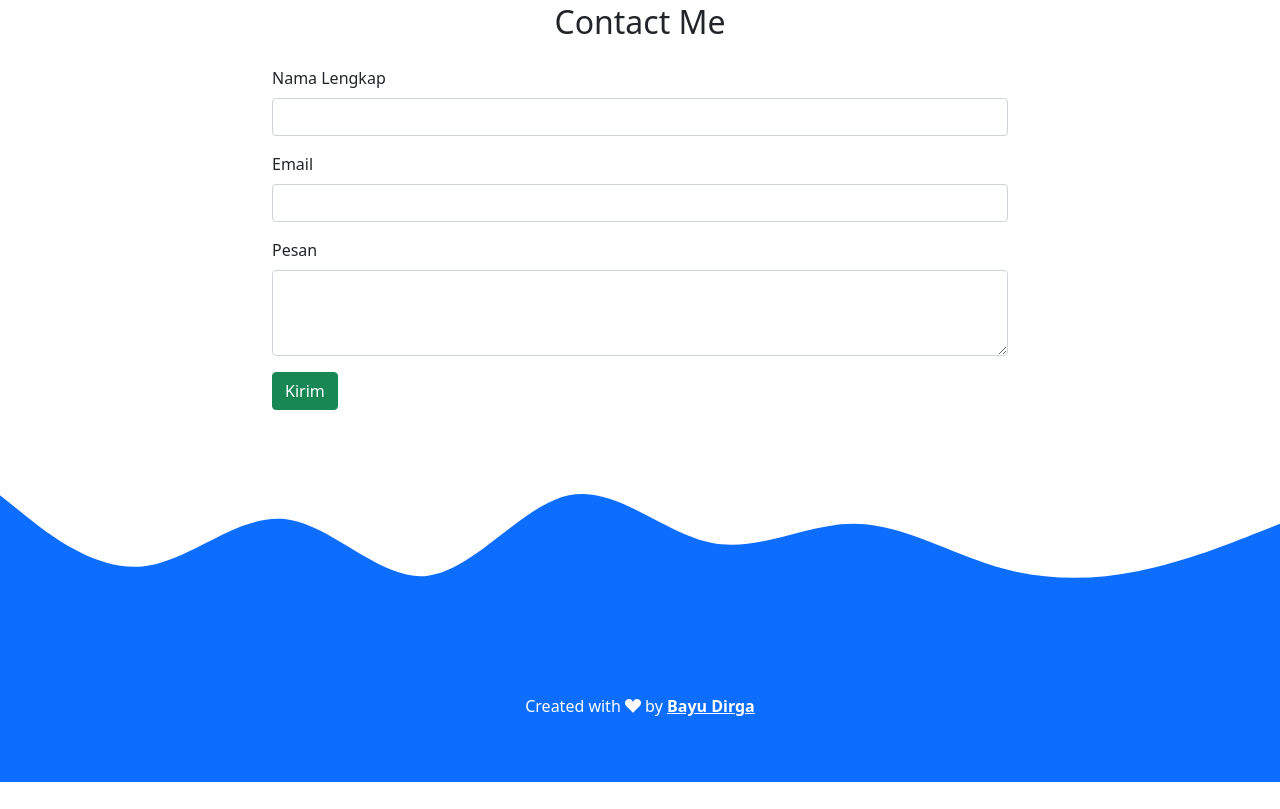
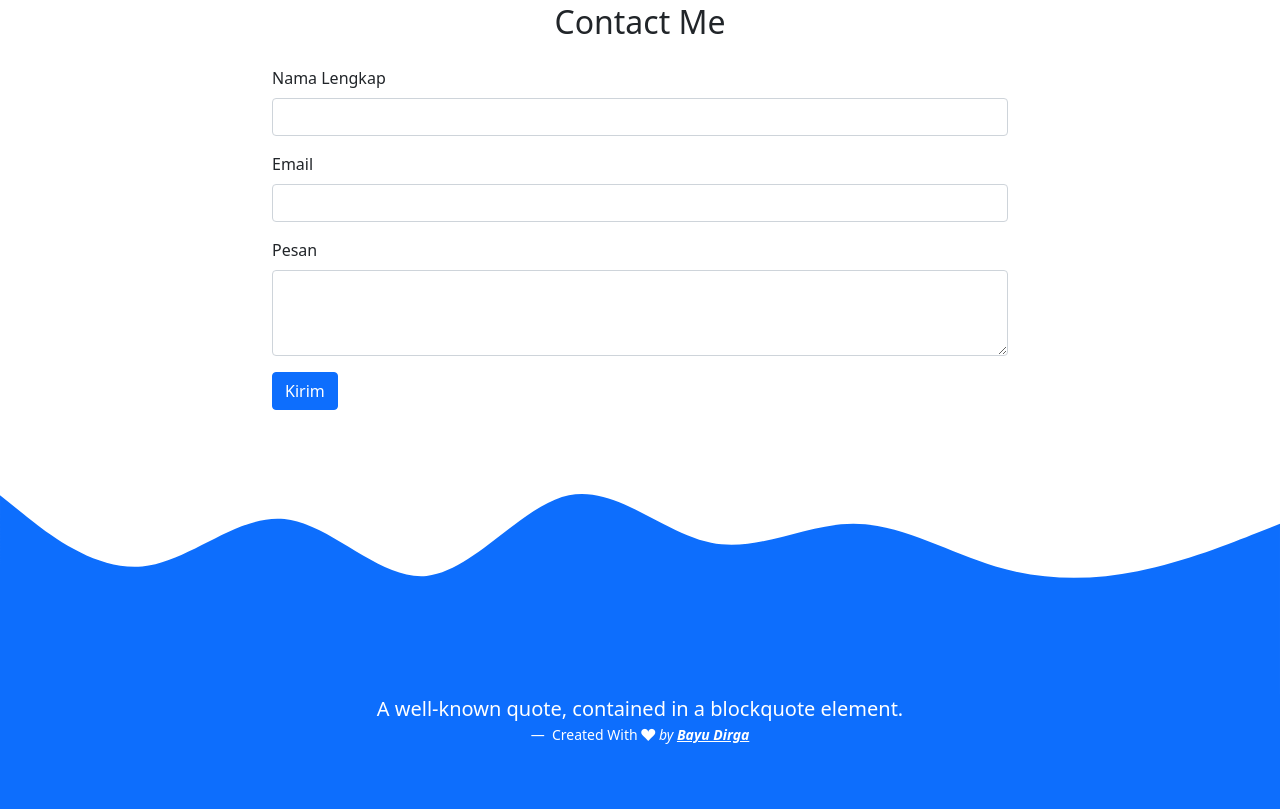
Before and after one commit to smoshi0/portfolio, a plain HTML site: page index.html in a window 1280 px wide. Shown: the part 2270-3079 px from the top of the page. Before the commit the page ends 3052 px from the top, so only its background shows below. Drawn offline with nearby package versions, Linux system fonts and the light colour scheme.

Commit message:
Menambahkan sedikit footer dan foto profile

```diff
--- a/index.html
+++ b/index.html
@@ -156,7 +156,7 @@
               <label for="pesan" class="form-label">Pesan</label>
               <textarea class="form-control" id="pesan" rows="3"></textarea>
             </div>
-            <button type="submit" class="btn btn-success">Kirim</button>
+            <button type="submit" class="btn btn-primary">Kirim</button>
           </form>
         </div>
       </div>
@@ -170,10 +170,17 @@
   <!-- Akhir Contact -->
 
   <!-- Footer -->
-  <footer class="bg-primary text-white text-center pb-5">
-    <p>Created with <i class="bi bi-suit-heart-fill"></i> by <a href="https://web.facebook.com/bayu.cisaranten.14/"
-        class="text-white fw-bold">Bayu
-        Dirga</a></p>
+  <footer id="" class="bg-primary text-white text-center pb-5">
+    <figure class="text-center">
+      <blockquote class="blockquote">
+        <p>A well-known quote, contained in a blockquote element.</p>
+      </blockquote>
+        <figcaption class="blockquote-footer" style="color: white;">
+        Created With <i class="bi bi-suit-heart-fill"></i><cite title="Source Title"> by <a href="https://web.facebook.com/bayu.cisaranten.14/"
+          class="text-white fw-bold">Bayu
+          Dirga</a></p></cite>
+      </figcaption>
+    </figure>
   </footer>
   <!-- Akhir Footer -->
 
```
Also changed, not shown: img/IMG_20190114_104855 - Copy.jpg.
